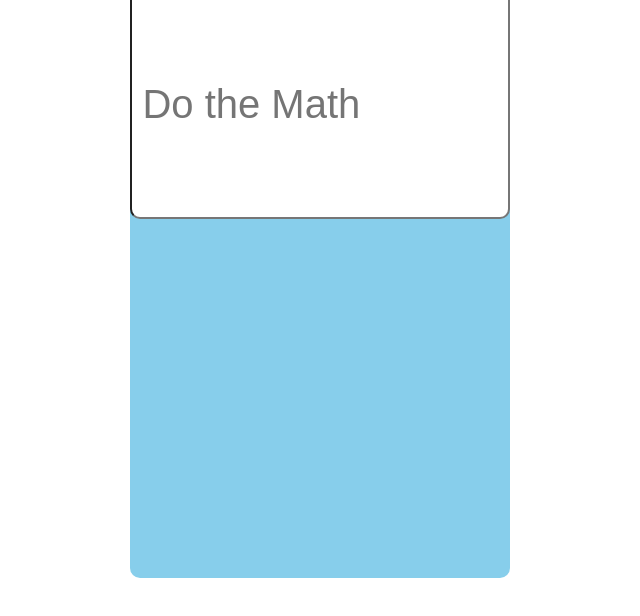
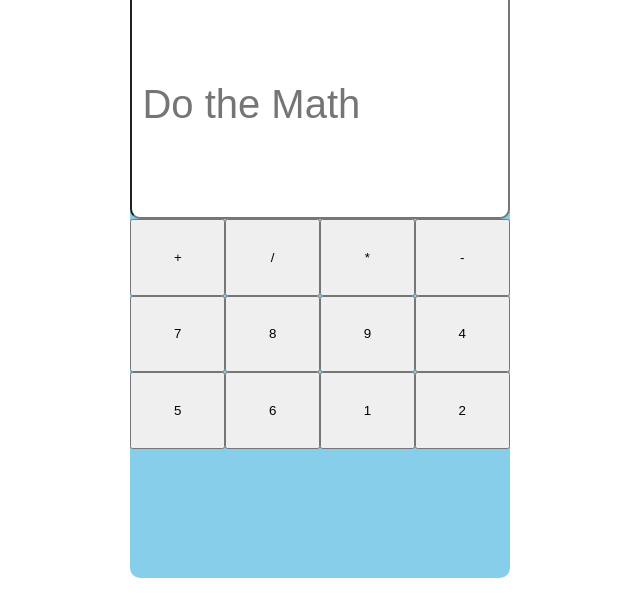
Before and after one commit to carreuky/practice, a plain HTML site: page index.html in a window 1280 px wide. Shown: the part 104-720 px from the top of the page, without its empty margins (320-960 px from the left). Drawn offline with Linux system fonts and the light colour scheme.

Commit message:
creating number button

```diff
--- a/index.html
+++ b/index.html
@@ -18,6 +18,20 @@
         <div class="display-box">
             <input type="text" class="display" value="" placeholder="Do the Math">
         </div>
+        <div class="numbers-buttons">
+            <button value="+" onclick="display('+')">+</button>
+            <button value="/" onclick="display('/')">/</button>
+            <button value="*" onclick="display('*')">*</button>
+            <button value="-" onclick="display('-')">-</button>
+            <button value="7" onclick="display('7')">7</button>
+            <button value="8" onclick="display('8')">8</button>
+            <button value="9" onclick="display('9')">9</button>
+            <button value="4" onclick="display('4')">4</button>
+            <button value="5" onclick="display('5')">5</button>
+            <button value="6" onclick="display('6')">6</button>
+            <button value="1" onclick="display('1')">1</button>
+            <button value="2" onclick="display('2')">2</button>
+        </div>
     </div>
     <script src="index.js"></script>
 </body>
--- a/style.css
+++ b/style.css
@@ -19,3 +19,8 @@ body {
     width: 100%;
     font-size: 40px;
   }
+  .numbers-buttons {
+    display: grid;
+    grid-template-columns: 1fr 1fr 1fr 1fr;
+    height: 39%;
+  }
```
